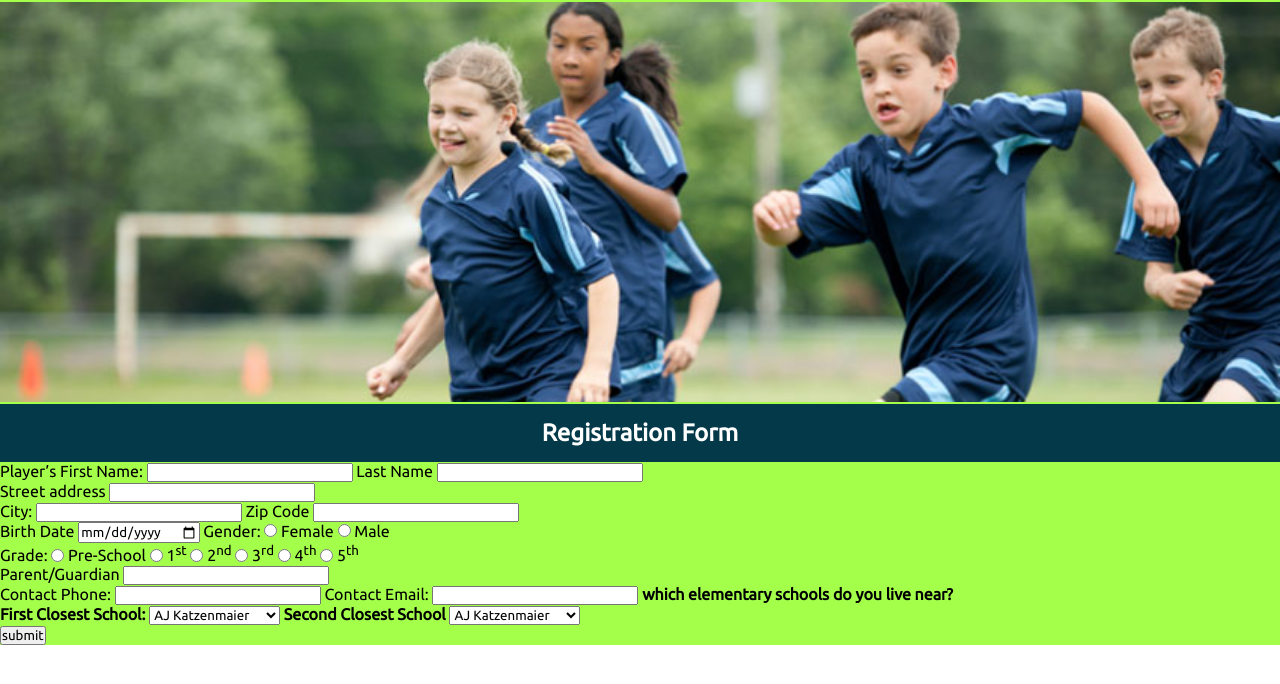
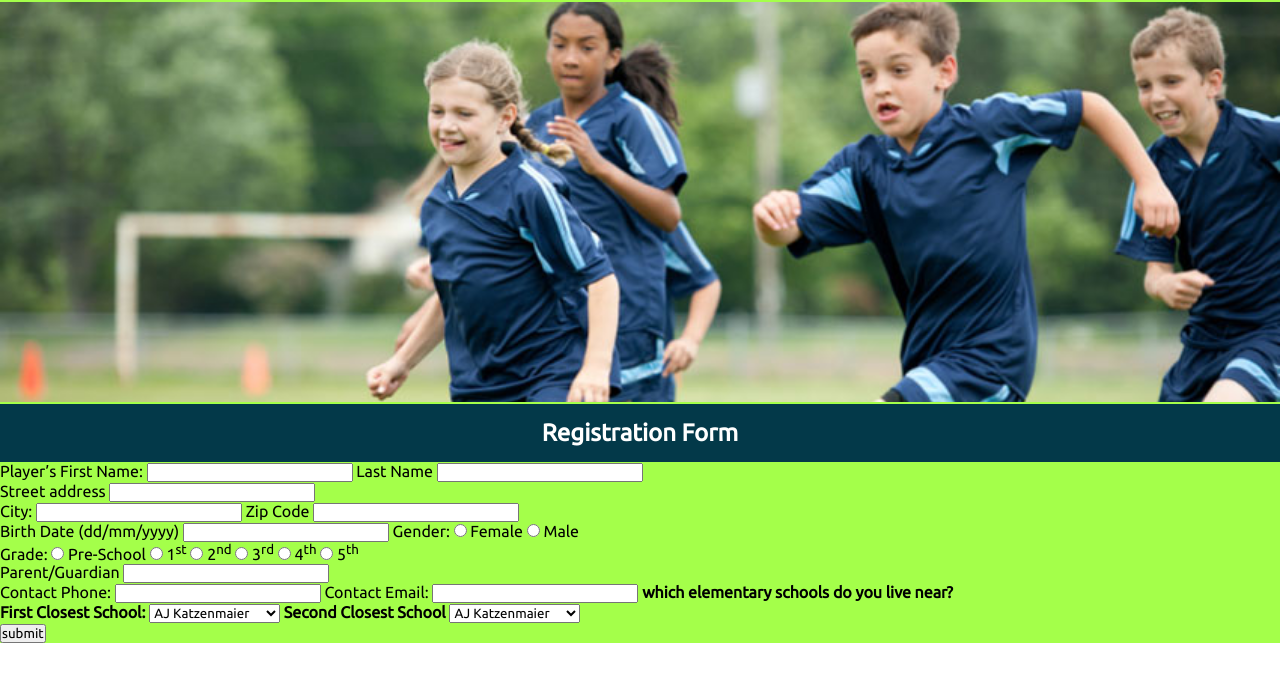
Before and after one commit to LianLopez/Modulo-1, a plain HTML site: page registration.html in a window 1280 px wide. Shown: the part 100-784 px from the top of the page. Drawn offline with Linux system fonts and the light colour scheme.

Commit message:
Code Formated and validated

```diff
--- a/registration.html
+++ b/registration.html
@@ -12,7 +12,7 @@
   <header class="header3">
     <div class="box-row3">
       <div class="box-flex3">
-        <img class="logo3" src="images/nysl_logo.png">
+        <img class="logo3" src="images/nysl_logo.png" alt="logo">
         <h1 class="h1-header3">Northside Youth Soccer League</h1>
       </div>
       <nav class="nav3">
@@ -41,10 +41,10 @@
       <span>City:</span>
       <input type="text" name="city" value="">
       <span>Zip Code</span>
-      <input type="text" name="" value="">
+      <input type="text" name="zipcode" value="">
       <br>
-      <span>Birth Date</span>
-      <input type="date" name="bdate" value="">
+      <span>Birth Date (dd/mm/yyyy)</span>
+      <input type="text" name="bdate" value="">
       <span>Gender:</span>
       <input type="radio" name="gender" value="1">
       <span>Female</span>
```
Also changed, not shown: about.html (+1 -1 lines), contact.html (+1 -1 lines), index.html (+1 -1 lines), rules.html (+2 -2 lines).
